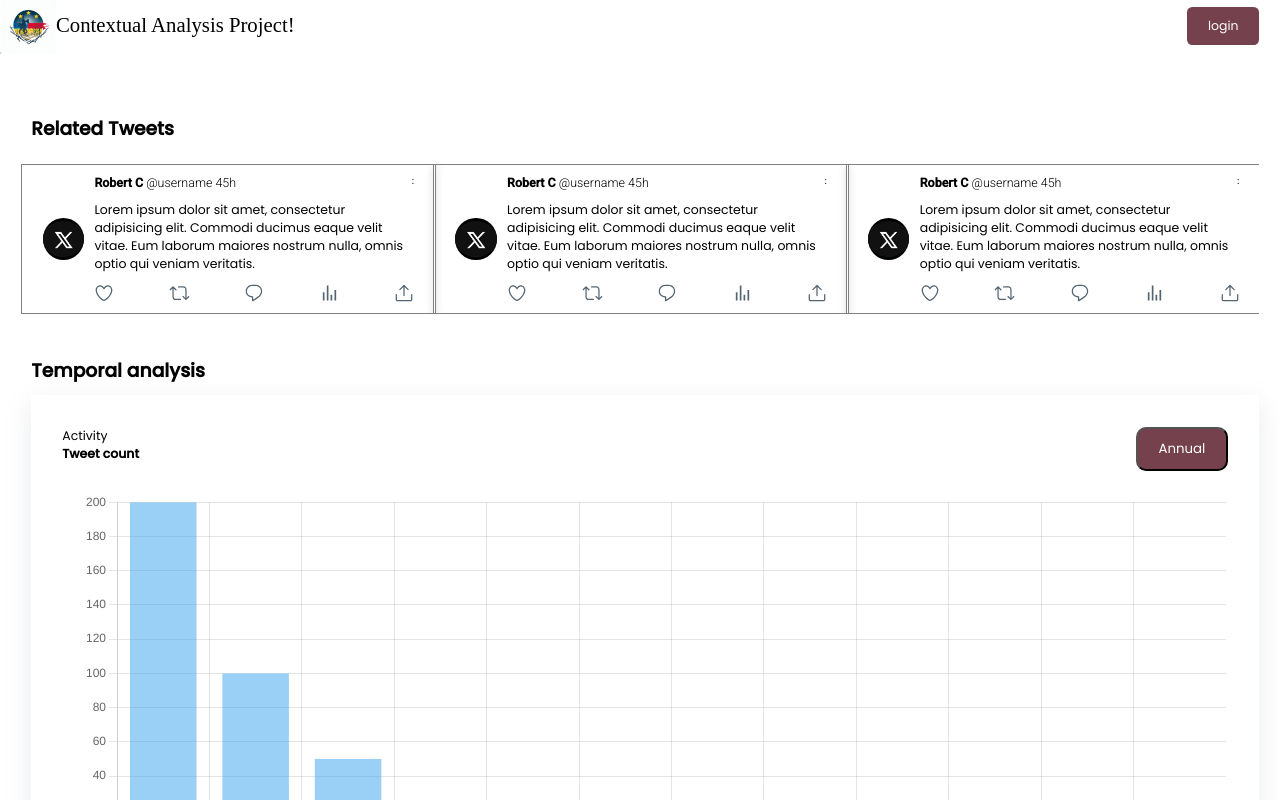
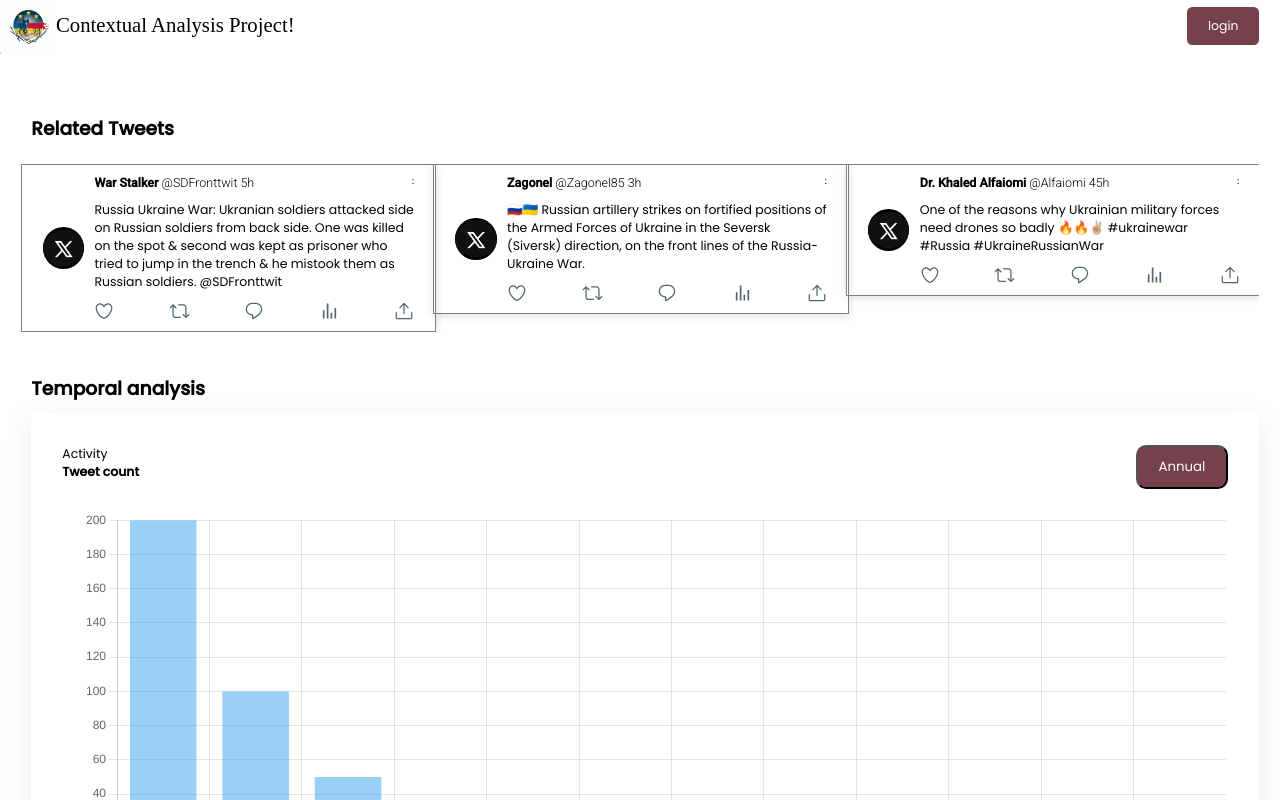
Before and after one commit to AbhinandanSingla/Context_Analysis, a React (Create React App) app: page /topic_detail in a window 1280 px wide. Shown: the top 800 px of the page. Built offline with nearby package versions, Linux system fonts and the light colour scheme; no server answers.

Commit message:
changes done

```diff
--- a/src/components/TopicDetails.jsx
+++ b/src/components/TopicDetails.jsx
@@ -236,9 +236,10 @@
                                 <div className="tweet_body">
                                     <div className="tweet_top">
                                         <div className="username">
-                                            Robert C <span className={"verification_tick"}></span>
+
+                                            War Stalker <span className={"verification_tick"}></span>
                                             <span className={"tweet_username"}>
-                                        @username <span className={"tweet_time"}>45h</span>
+                                        @SDFronttwit <span className={"tweet_time"}>5h</span>
                                     </span>
                                         </div>
                                         <div>
@@ -246,9 +247,12 @@
                                         </div>
                                     </div>
                                     <div className="tweet_content">
-                                        Lorem ipsum dolor sit amet, consectetur adipisicing elit. Commodi ducimus
-                                        eaque velit vitae. Eum laborum maiores nostrum nulla, omnis optio qui veniam
-                                        veritatis.
+                                        Russia Ukraine War:
+                                        Ukranian soldiers attacked side on Russian soldiers from back side.
+
+                                        One was killed on the spot & second was kept as prisoner who tried to jump in
+                                        the trench & he mistook them as Russian soldiers.
+                                        @SDFronttwit
                                     </div>
                                     <div className="comment_section">
                                         <div className="comment_tab">
@@ -275,9 +279,9 @@
                                 <div className="tweet_body">
                                     <div className="tweet_top">
                                         <div className="username">
-                                            Robert C <span className={"verification_tick"}></span>
+                                            Zagonel <span className={"verification_tick"}></span>
                                             <span className={"tweet_username"}>
-                                        @username <span className={"tweet_time"}>45h</span>
+                                        @Zagonel85 <span className={"tweet_time"}>3h</span>
                                     </span>
                                         </div>
                                         <div>
@@ -285,9 +289,9 @@
                                         </div>
                                     </div>
                                     <div className="tweet_content">
-                                        Lorem ipsum dolor sit amet, consectetur adipisicing elit. Commodi ducimus
-                                        eaque velit vitae. Eum laborum maiores nostrum nulla, omnis optio qui veniam
-                                        veritatis.
+                                        🇷🇺🇺🇦 Russian artillery strikes on fortified positions of the Armed Forces of
+                                        Ukraine in the Seversk (Siversk) direction, on the front lines of the
+                                        Russia-Ukraine War.
                                     </div>
                                     <div className="comment_section">
                                         <div className="comment_tab">
@@ -314,9 +318,9 @@
                                 <div className="tweet_body">
                                     <div className="tweet_top">
                                         <div className="username">
-                                            Robert C <span className={"verification_tick"}></span>
+                                            Dr. Khaled Alfaiomi <span className={"verification_tick"}></span>
                                             <span className={"tweet_username"}>
-                                        @username <span className={"tweet_time"}>45h</span>
+                                        @Alfaiomi <span className={"tweet_time"}>45h</span>
                                     </span>
                                         </div>
                                         <div>
@@ -324,9 +328,9 @@
                                         </div>
                                     </div>
                                     <div className="tweet_content">
-                                        Lorem ipsum dolor sit amet, consectetur adipisicing elit. Commodi ducimus
-                                        eaque velit vitae. Eum laborum maiores nostrum nulla, omnis optio qui veniam
-                                        veritatis.
+                                        One of the reasons why Ukrainian military forces need drones so badly 🔥🔥✌🏼
+
+                                        #ukrainewar #Russia #UkraineRussianWar
                                     </div>
                                     <div className="comment_section">
                                         <div className="comment_tab">
```
